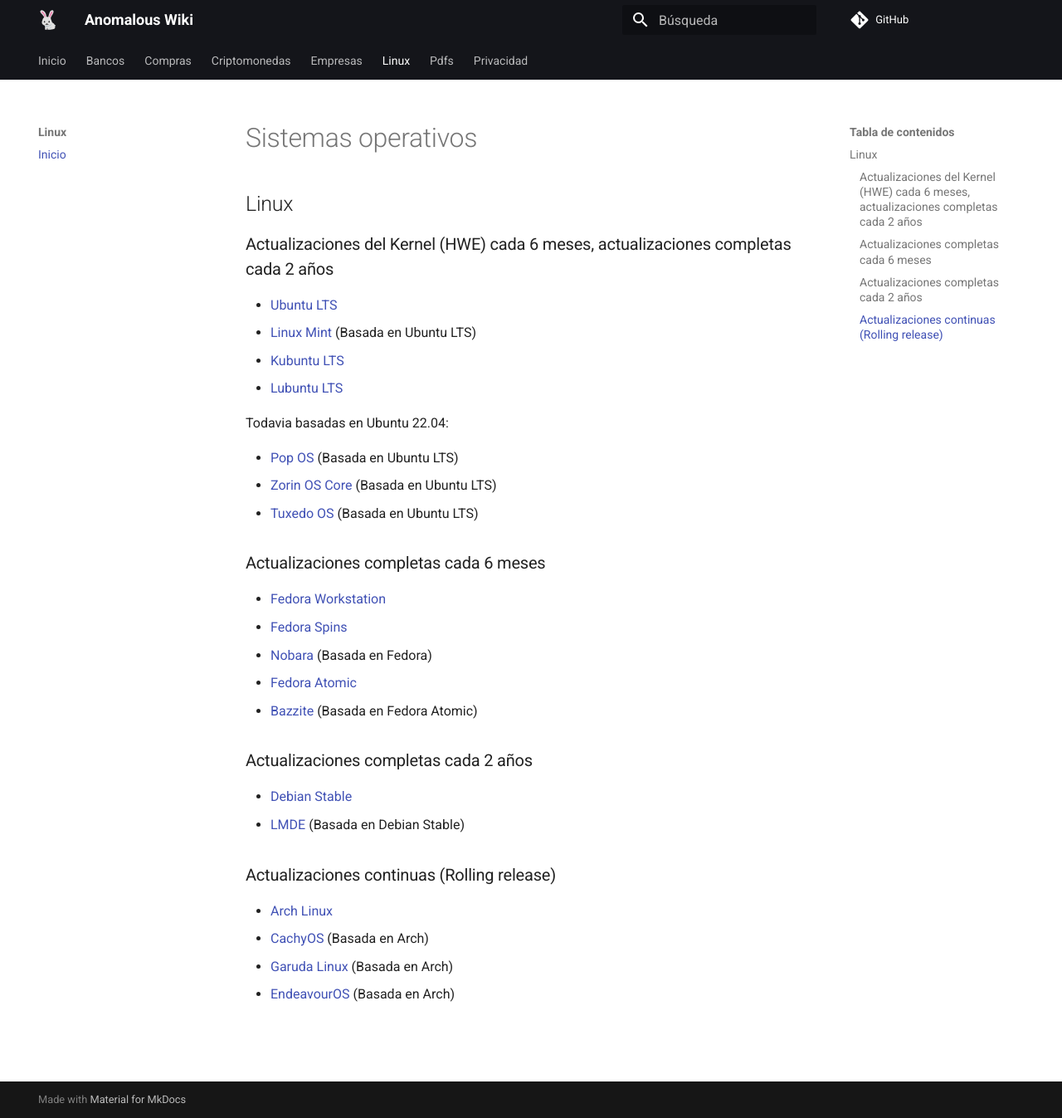
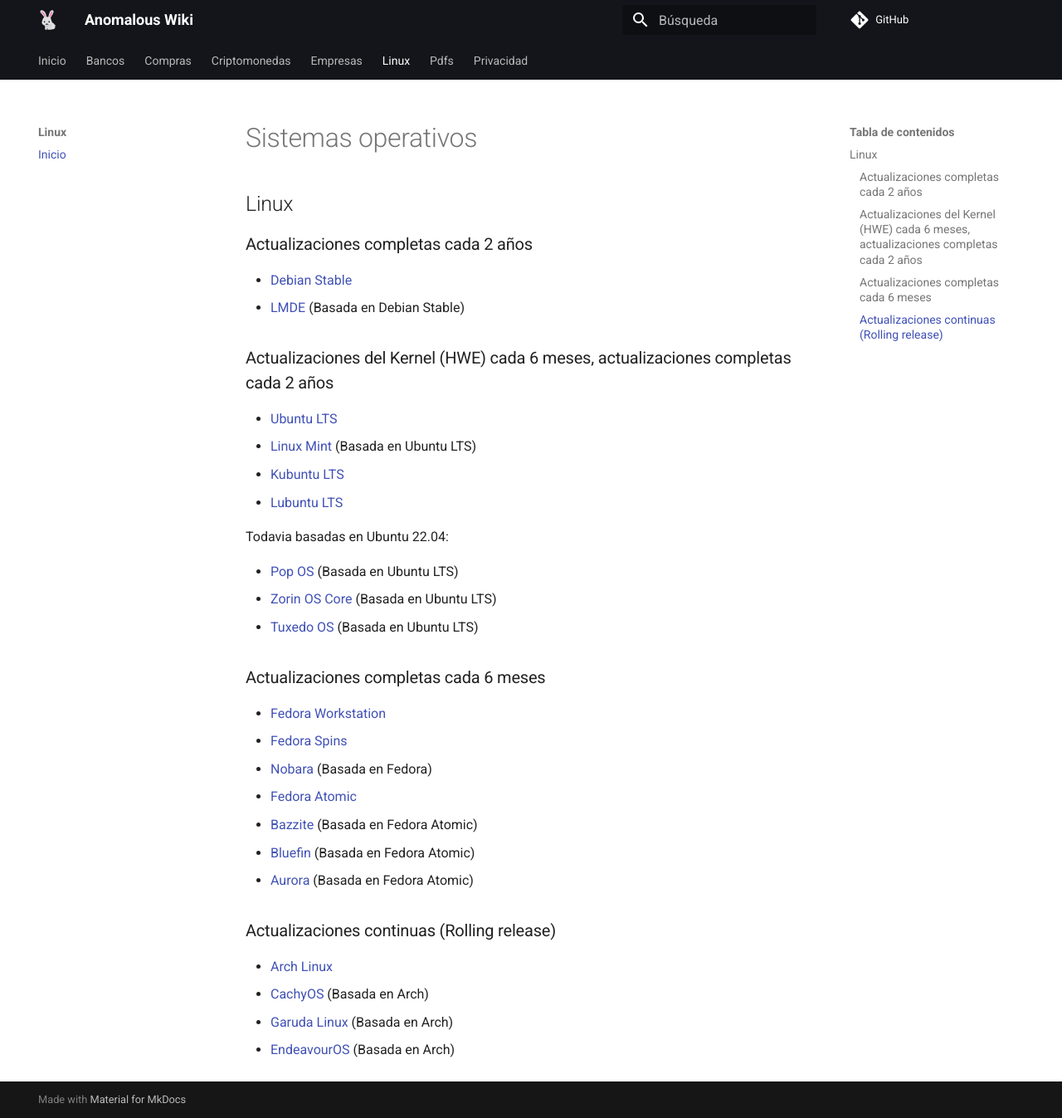
Before and after one commit to anomalouscode/wiki, an MkDocs documentation site: the page built from docs/linux/index.md, in a window 1280 px wide and 1347 px high. Shown: the whole window at 83% size. Built offline with MkDocs 1.6.1 and Material for MkDocs 9.7.7, drawn with Linux system fonts in a browser that asks for light colours; comment, search, counter and statistics services are not loaded.

Commit message:
Update index.md

```diff
--- a/docs/linux/index.md
+++ b/docs/linux/index.md
@@ -5,6 +5,11 @@
 # Sistemas operativos
 
 ## Linux
+
+### Actualizaciones completas cada 2 años
+
+- [Debian Stable](https://debian.org/)
+- [LMDE](https://linuxmint.com/download_lmde.php) (Basada en Debian Stable)
 
 ### Actualizaciones del Kernel (HWE) cada 6 meses, actualizaciones completas cada 2 años
 
@@ -26,11 +31,8 @@
 - [Nobara](https://nobaraproject.org/) (Basada en Fedora)
 - [Fedora Atomic](https://fedoraproject.org/atomic-desktops/)
 - [Bazzite](https://bazzite.gg/) (Basada en Fedora Atomic)
-
-### Actualizaciones completas cada 2 años
-
-- [Debian Stable](https://debian.org/)
-- [LMDE](https://linuxmint.com/download_lmde.php) (Basada en Debian Stable)
+- [Bluefin](https://projectbluefin.io/) (Basada en Fedora Atomic)
+- [Aurora](https://getaurora.dev/) (Basada en Fedora Atomic)
 
 ### Actualizaciones continuas (Rolling release)
 
```
